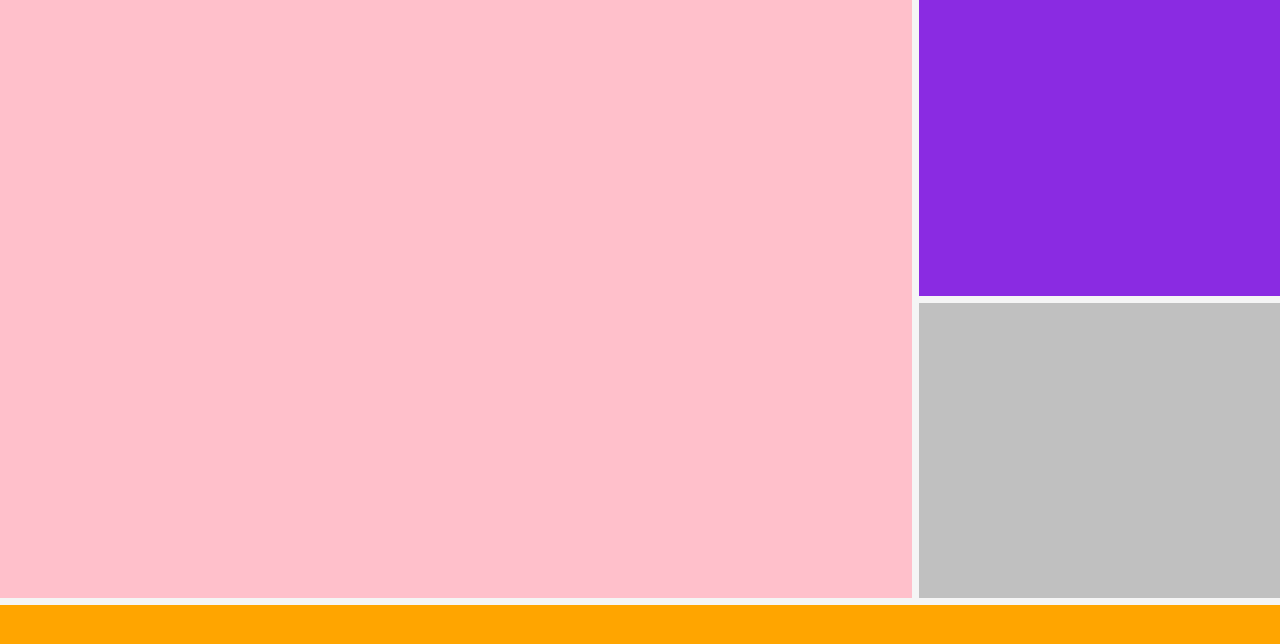
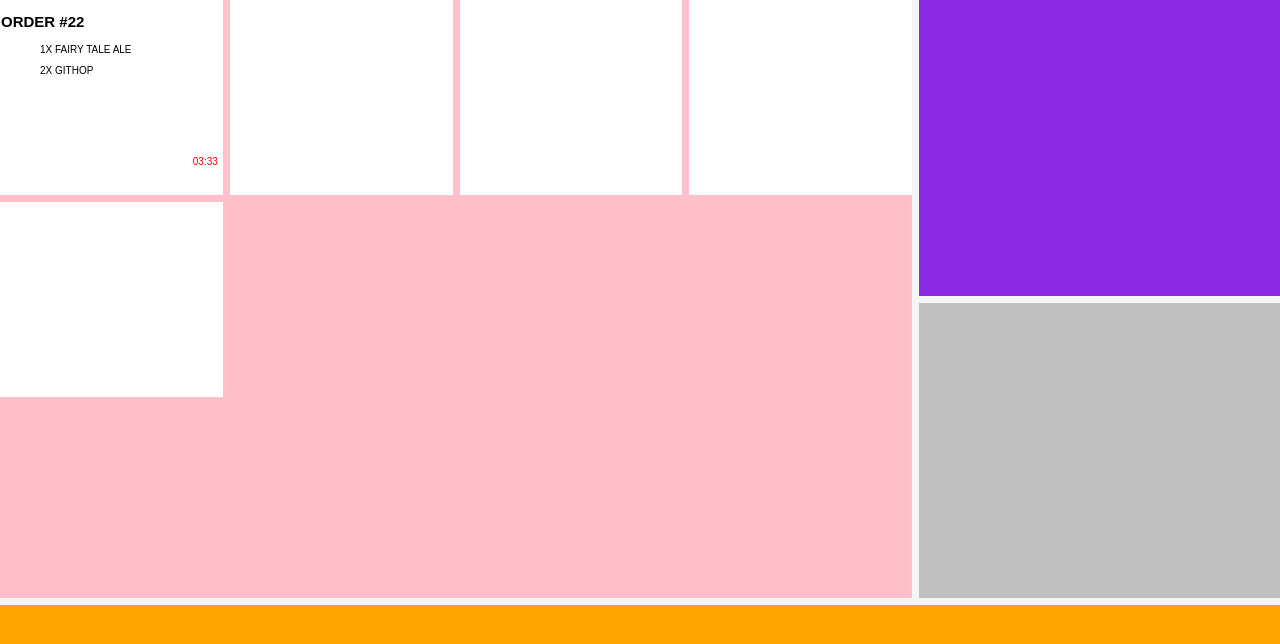
Before and after one commit to asta3090/dashboard, a website built with Parcel: page index.html in a window 1280 px wide. Built offline with nearby package versions, Linux system fonts and the light colour scheme.

Commit message:
grid i container

```diff
--- a/index.html
+++ b/index.html
@@ -9,7 +9,22 @@
   </head>
   <body>
     <main>
-      <section id="ordercontainer"></section>
+      <section id="ordercontainer">
+        <article class="order">
+          <h2>ORDER #22</h2>
+          <ul>
+            1X FAIRY TALE ALE
+          </ul>
+          <ul>
+            2X GITHOP
+          </ul>
+          <p>03:33</p>
+        </article>
+        <article class="order"></article>
+        <article class="order"></article>
+        <article class="order"></article>
+        <article class="order"></article>
+      </section>
       <article id="queue"></article>
       <section id="workerscontainer"></section>
       <section id="tapcontainer"></section>
--- a/partials/components/_index.scss
+++ b/partials/components/_index.scss
@@ -1 +1,2 @@
 @forward 'main';
+@forward 'orders';
--- /dev/null
+++ b/partials/components/_orders.scss
@@ -0,0 +1,28 @@
+@use '../base/vars' as *;
+
+#ordercontainer {
+  display: grid;
+  grid-template-columns: repeat(4, 1fr);
+  grid-template-rows: repeat(3, 1fr);
+  grid-column-gap: 7px;
+  grid-row-gap: 7px;
+  width: 100%;
+  height: 100%;
+}
+
+.order {
+  background-color: white;
+
+  h2 {
+    padding: 1px;
+  }
+
+  p {
+    font-size: 1.5 rem;
+    text-align: right;
+    margin: 5px;
+    position: relative;
+    top: 70px;
+    color: red;
+  }
+}
```
Also changed, not shown: dist/index.html, 3 other files.
